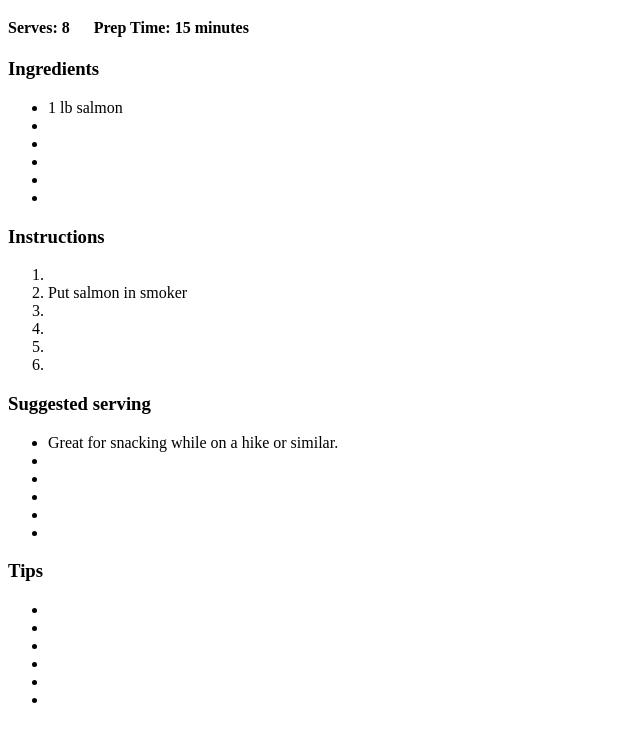
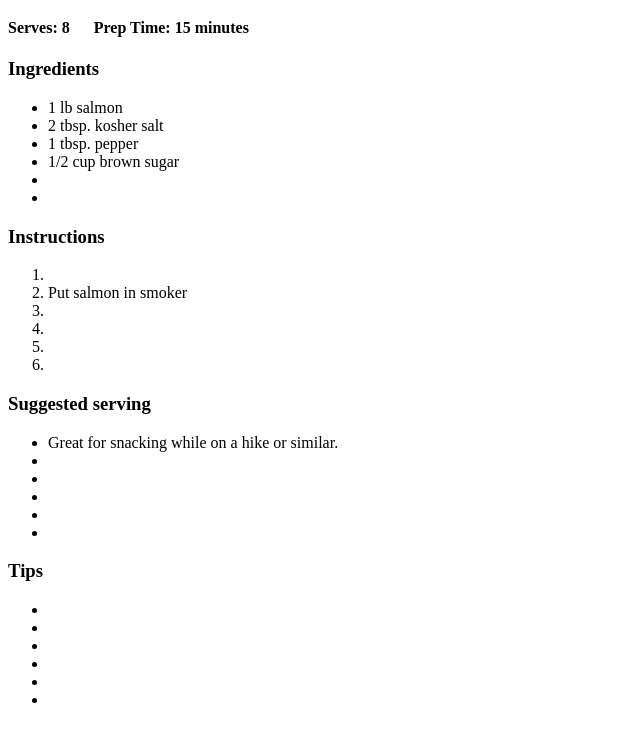
Before and after one commit to jwelkener/odin-recipes, a plain HTML site: page recipes/smoked-salmon.html in a window 1280 px wide. Shown: the part 61-800 px from the top of the page, without its empty margins (0-640 px from the left). Drawn offline with Linux system fonts and the light colour scheme.

Commit message:
updated smoked salmon

```diff
--- a/recipes/smoked-salmon.html
+++ b/recipes/smoked-salmon.html
@@ -9,9 +9,9 @@
 	<h3>Ingredients</h3>
 		<ul>
 			<li>1 lb salmon</li>
-			<li></li>
-			<li></li>
-			<li></li>
+			<li>2 tbsp. kosher salt</li>
+			<li>1 tbsp. pepper</li>
+			<li>1/2 cup brown sugar</li>
 			<li></li>
 			<li></li>
 		</ul>
```
